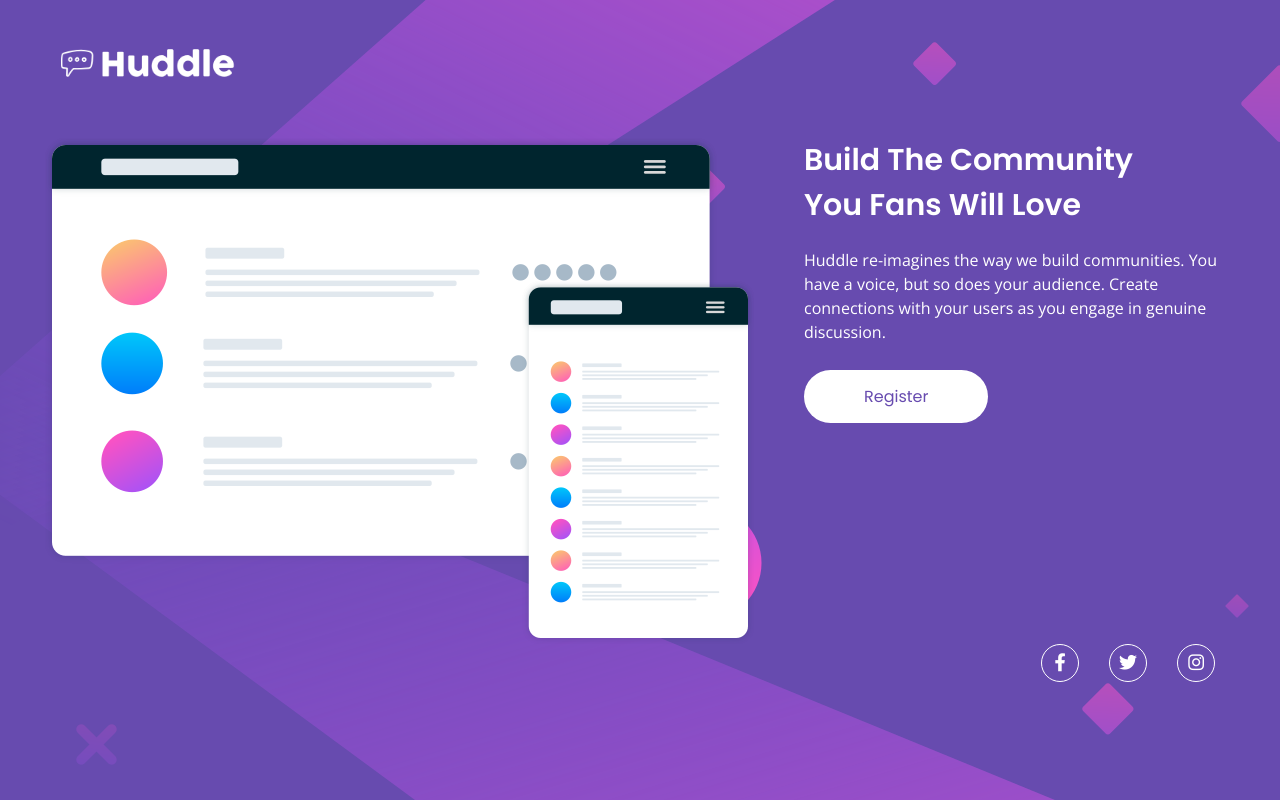
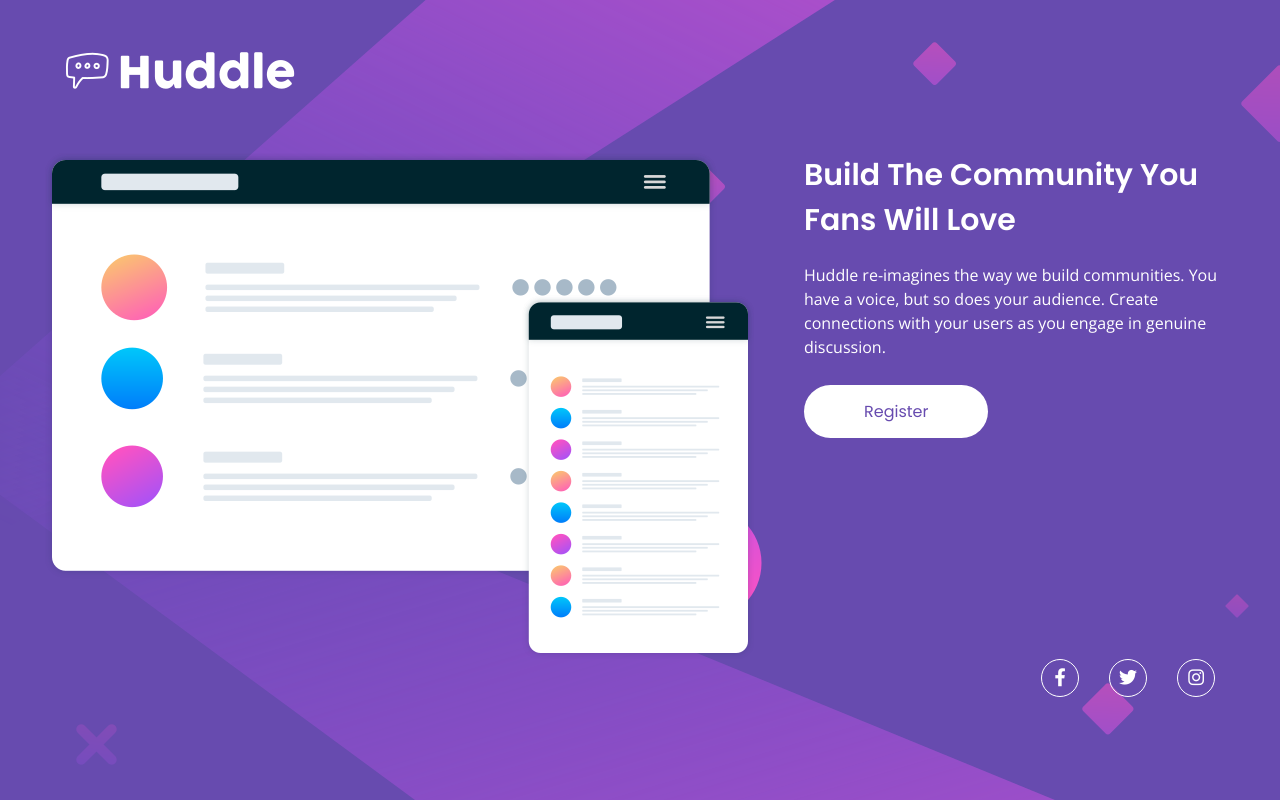
Before and after one commit to HiJapaa/quest-ded-html-css-avancado, a plain HTML site: page index.html in a window 1280 px wide. Drawn offline with nearby package versions, Linux system fonts and the light colour scheme.

Commit message:
correção

```diff
--- a/index.html
+++ b/index.html
@@ -11,6 +11,7 @@
     <link rel="stylesheet" href="./src/css/variables.css">
     <link rel="stylesheet" href="./src/css/fontawesome.css">
     <link rel="stylesheet" href="./src/css/style.css">
+    <link rel="stylesheet" href="./src/css/responsive.css">
 
     <link rel="shortcut icon" href="./src/img/favicon-32x32.png" type="image/x-icon">
 
@@ -24,23 +25,18 @@
 </head>
 
 <body>
-    <header class="header">
-        <div class="logo">
-            <img src="./src/img/logo.png">
-        </div>
-    </header>
-    <main class="container">
+    <main>
+        <img class="logo" src="./src/img/logo.png">
+        <section class="container">
             <img src="./src/img/illustration-mockups.png">
             <div class="info">
-            <h2>Build The Community</h2>
-            <h2>You Fans Will Love</h2>
+                <h2>Build The Community You Fans Will Love</h2>
                 <p>Huddle re-imagines the way we build communities. You have a voice, but so does your audience. Create
                     connections with your users as you engage in genuine discussion.</p>
                 <a href="#">Register</a>
             </div>
-    </main>
+        </section>
         <footer class="footer">
-        <section>
             <ul class="socials">
                 <li>
                     <a href="#"><i class="fa-brands fa-facebook-f"></i></a>
@@ -52,8 +48,8 @@
                     <a href="#"><i class="fa-brands fa-instagram"></i></a>
                 </li>
             </ul>
-        </section>
         </footer>
+    </main>
 </body>
 
 </html>
```
Lines whose indentation alone changed are shown as unchanged.
